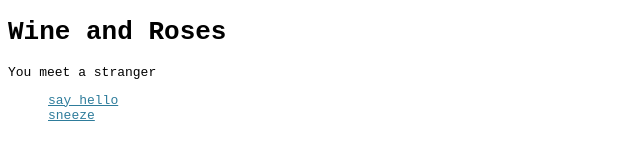
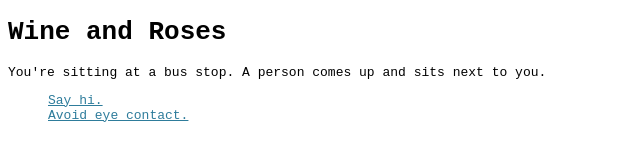
Before and after one commit to ankitr/WineAndRoses, a plain HTML site: page index.html in a window 1280 px wide. Shown: the whole page, without its empty margins (0-640 px from the left). Drawn offline with Linux system fonts and the light colour scheme.

Commit message:
integrae

```diff
--- a/index.html
+++ b/index.html
@@ -3,6 +3,7 @@
     <head>
         <title>Wine and Roses</title>
         <link rel="stylesheet" href="main.css" media="screen" charset="utf-8">
+        <script src="story.js" charset="utf-8"></script>
         <script src="main.js" charset="utf-8"></script>
     </head>
     <body>
--- a/main.js
+++ b/main.js
@@ -10,6 +10,9 @@
         document.getElementById("gamewrapper").appendChild(p);
     }
     function rungame(node, key) {
+        if (node[key].color) {
+            document.body.style.backgroundColor = node[key].color;
+        }
         var el = document.createElement("div");
         var text = document.createElement("p");
         text.innerText = node[key].description;
@@ -72,6 +75,6 @@
                 }
             }
         };
-        rungame(story, 'start');
+        rungame(life, 'start');
     }, false);
 }();
```
